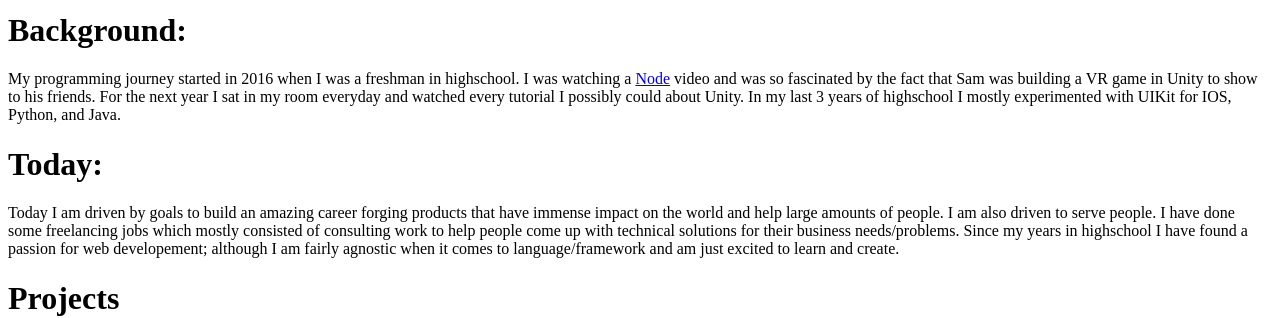
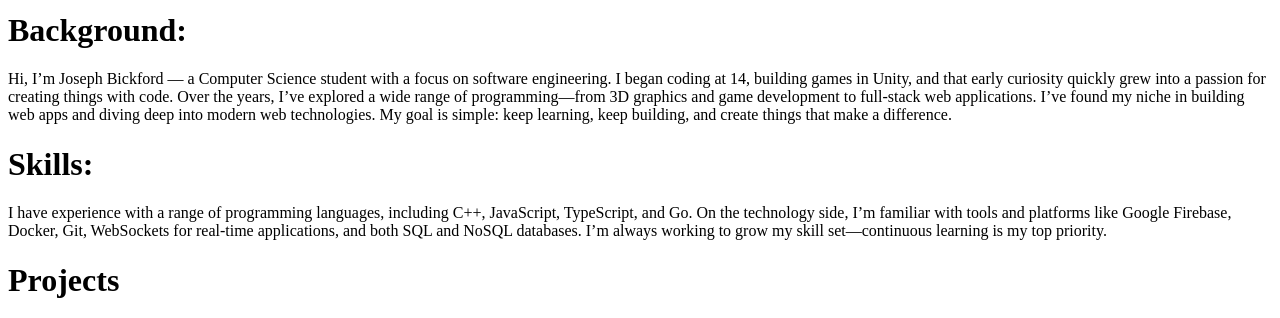
Before and after one commit to JBic9832/JosephBickford, a Next.js app: page / in a window 1280 px wide. Shown: the part 303-621 px from the top of the page. Built offline with nearby package versions, Linux system fonts and the light colour scheme.

Commit message:
Updated skills and background.

```diff
--- a/pages/index.jsx
+++ b/pages/index.jsx
@@ -77,30 +77,16 @@ export default function Home({ projects }) {
                 <div id="about" className="mb-16">
                     <h1 className="font-bold text-sky-500">Background:</h1>
                     <p>
-                        My programming journey started in 2016 when I was a freshman in
-                        highschool. I was watching a{" "}
-                        <a
-                            className="text-sky-500 underline"
-                            href="https://www.youtube.com/@Node"
-                            target="_blank"
-                        >
-                            Node
-                        </a>{" "}
-                        video and was so fascinated by the fact that Sam was building a VR
-                        game in Unity to show to his friends. For the next year I sat in my
-                        room everyday and watched every tutorial I possibly could about
-                        Unity. In my last 3 years of highschool I mostly experimented with
-                        UIKit for IOS, Python, and Java.
+                        Hi, I’m Joseph Bickford — a Computer Science student with a focus on software engineering.
+                        I began coding at 14, building games in Unity, and that early curiosity quickly grew into a passion for creating things with code. Over the years,
+                        I’ve explored a wide range of programming—from 3D graphics and game development to full-stack web applications. I’ve found my niche in building web apps and diving deep into modern web technologies.
+                        My goal is simple: keep learning, keep building, and create things that make a difference.
                     </p>
-                    <h1 className="font-bold text-sky-500 mt-4">Today:</h1>
+                    <h1 className="font-bold text-sky-500 mt-4">Skills:</h1>
                     <p>
-                        Today I am driven by goals to build an amazing career forging products that have immense impact on the world and help large amounts of people. I am also
-                        driven to serve people. I have done some freelancing jobs which
-                        mostly consisted of consulting work to help people come up with
-                        technical solutions for their business needs/problems. Since my
-                        years in highschool I have found a passion for web developement;
-                        although I am fairly agnostic when it comes to language/framework
-                        and am just excited to learn and create.
+                        I have experience with a range of programming languages, including C++, JavaScript, TypeScript, and Go.
+                        On the technology side, I’m familiar with tools and platforms like Google Firebase, Docker, Git, WebSockets for real-time applications, and both SQL and NoSQL databases.
+                        I’m always working to grow my skill set—continuous learning is my top priority.
                     </p>
                 </div>
                 {/* projects */}
```
Also changed, not shown: 1 other file (tests, documents, lock files or other folders).
